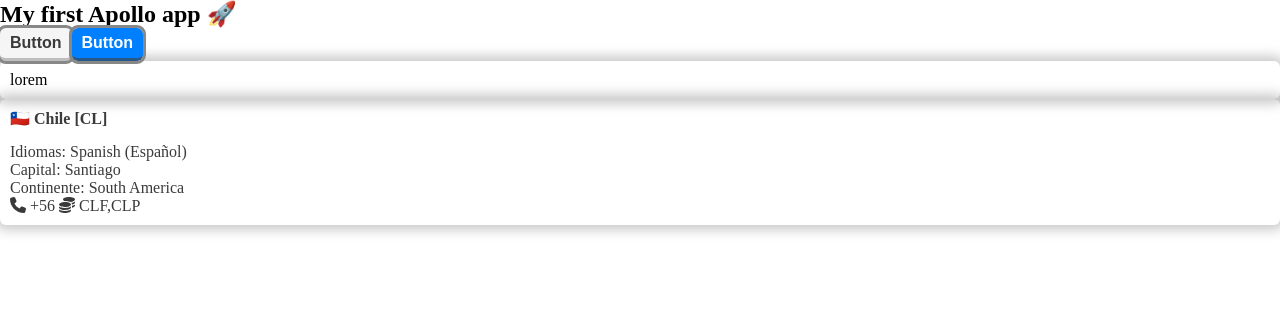
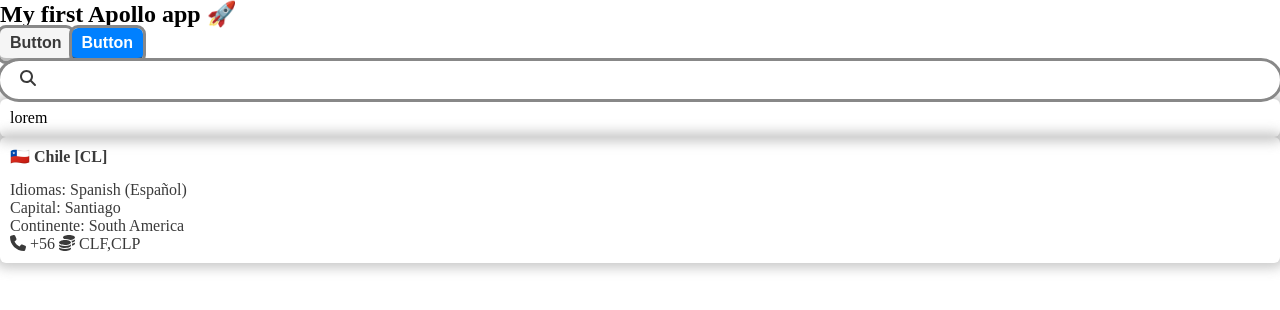
Before and after one commit to elVengador/kimche-challenge, a React (Vite) app: page / in a window 1280 px wide. Shown: the top 310 px of the page. Built offline with nearby package versions, Linux system fonts and the light colour scheme.

Commit message:
fix: add parameter to setValue in Searcher component, task #19

```diff
--- a/src/components/Searcher/Searcher.tsx
+++ b/src/components/Searcher/Searcher.tsx
@@ -42,12 +42,12 @@ const IconStyled = styled.div`
 // we set our searcher full with because we manage the size from parent component
 interface SearcherProps {
     value: string,
-    setValue: () => void
+    setValue: (newValue: string) => void
 }
 
 export const Searcher = ({ value, setValue }: SearcherProps) => {
     return <WrapperStyled>
         <IconStyled><FontAwesomeIcon icon={faSearch} /></IconStyled>
-        <SearcherStyled value={value} onChange={setValue} />
+        <SearcherStyled value={value} onChange={(e) => setValue(e.currentTarget.value)} />
     </WrapperStyled>
 }
--- a/src/main.tsx
+++ b/src/main.tsx
@@ -1,16 +1,16 @@
-import React from 'react'
+import React, { useState } from 'react'
 import ReactDOM from 'react-dom/client'
 import {
   ApolloClient,
   InMemoryCache,
   ApolloProvider,
 } from "@apollo/client";
-import './index.css'
 import { Button } from './components/Button/Button';
 import { Card } from './components/Card/Card';
 import { Country } from './schemas';
 import { CountryCard } from './components/CoutryCard/CountryCard';
-// import { Searcher } from './components/Searcher/Searcher';
+import { Searcher } from './components/Searcher/Searcher';
+import './index.css'
 
 const client = new ApolloClient({
   uri: 'https://countries.trevorblades.com/',
@@ -43,11 +43,19 @@ const myCountry: Country = {
   "states": []
 }
 
+const WrapperSearcher = () => {
+
+  const [value, setValue] = useState('')
+  return <>
+    <h2>{value}</h2>
+    <Searcher value={value} setValue={(newValue: string) => setValue(newValue)} />
+  </>
+}
+
 const run = () => {
   const rootElement = document.getElementById('root')
   if (!rootElement) { return console.error('Root Element not found, Cant render !!'); }
 
-  // const [value, setValue] = useState('')
 
   ReactDOM.createRoot(rootElement).render(
     <React.StrictMode>
@@ -63,7 +71,8 @@ const run = () => {
         <Button text='Button' onClick={() => { console.log('click in default button') }} />
 
         <Button text='Button' stateButton='ACTIVE' onClick={() => { console.log('active button') }} />
-        {/* <Searcher value={value} setValue={(newValue:string)=>setValue(newValue)} /> */}
+
+        <WrapperSearcher />
 
         <Card>
           <p>lorem</p>
```
